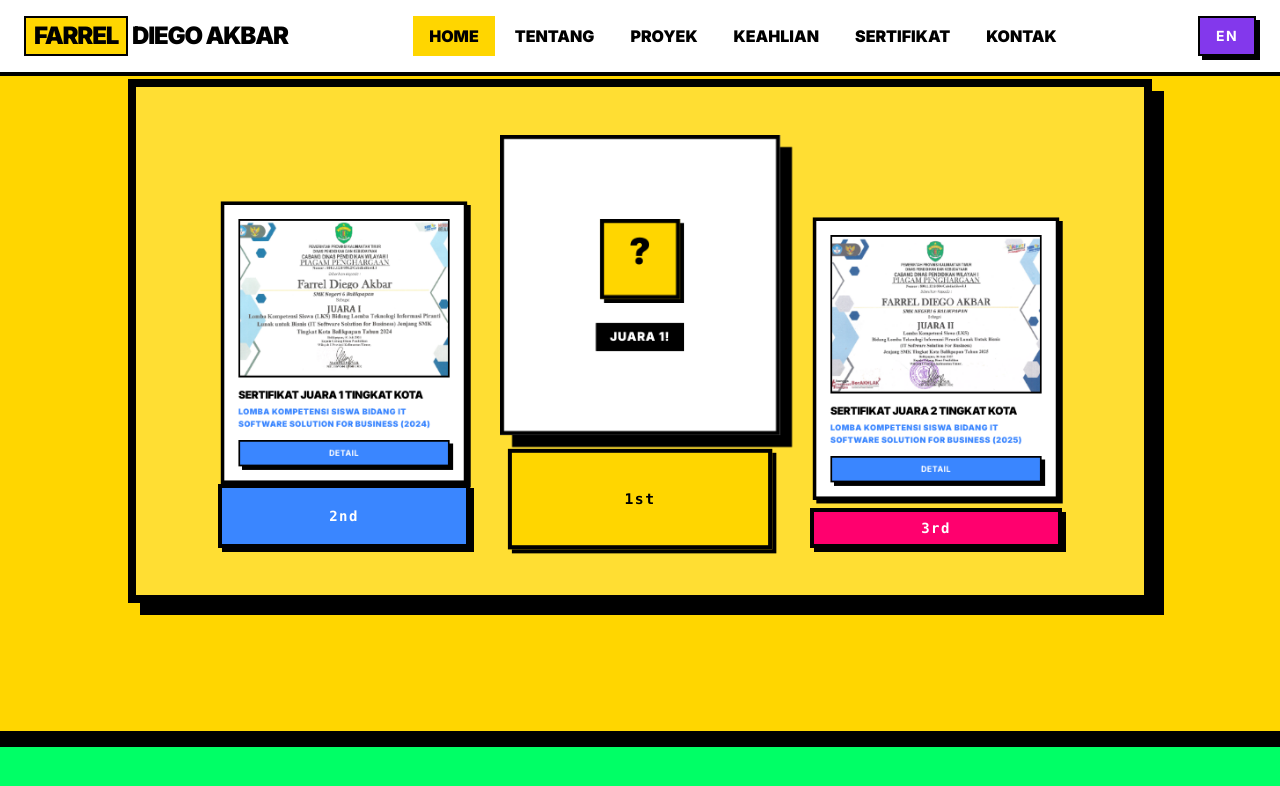
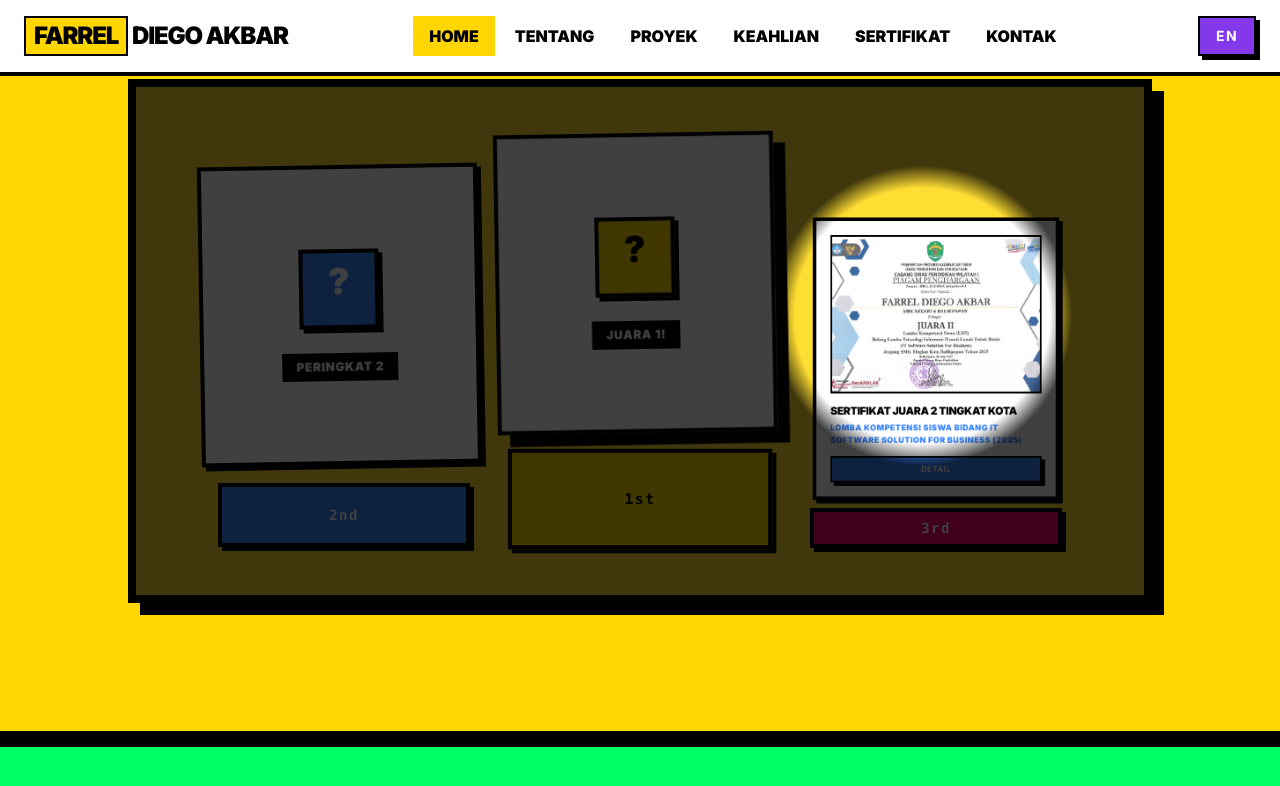
Before and after one commit to farrel-codenoob29/porto-farrel, a Next.js app: page / in a window 1280 px wide. Both pictures are taken after a click on the button "MULAI REVEAL". Shown: the part 3963-4749 px from the top of the page. Built offline with nearby package versions, Linux system fonts and the light colour scheme.

Commit message:
fix: animation kahoot sertifikat

```diff
--- a/app/globals.css
+++ b/app/globals.css
@@ -108,9 +108,16 @@
     90% { transform: translate(-2px, 2px) rotate(-1deg); }
   }
 
+  @keyframes overlay-fade-out {
+    0% { opacity: 1; }
+    60% { opacity: 1; }
+    100% { opacity: 0; pointer-events: none; }
+  }
+
   --animate-shake-soft: shake-soft 0.5s ease-in-out infinite;
   --animate-shake-medium: shake-medium 0.4s ease-in-out infinite;
   --animate-shake-hard: shake-hard 0.3s ease-in-out infinite;
+  --animate-overlay-fade-out: overlay-fade-out 2.5s cubic-bezier(0.25, 1, 0.5, 1) forwards;
 }
 
 body {
--- a/app/page.tsx
+++ b/app/page.tsx
@@ -520,8 +520,8 @@ export default function Home() {
   const [formData, setFormData] = useState({ name: "", email: "", subject: "", message: "" });
   const [isSendingEmail, setIsSendingEmail] = useState(false);
 
-  // Certificates Reveal State
   const [podiumRevealStage, setPodiumRevealStage] = useState<"curtain" | "revealing" | "reveal3" | "reveal2" | "reveal1">("curtain");
+  const [isSpotlightOverlayFaded, setIsSpotlightOverlayFaded] = useState(false);
 
   interface PodiumConfetti {
     id: number;
@@ -543,17 +543,17 @@ export default function Home() {
     const newParticles: PodiumConfetti[] = [];
     for (let i = 0; i < count; i++) {
       const angle = Math.random() * Math.PI * 2;
-      const speed = 1.5 + Math.random() * 4.5;
+      const speed = 1.0 + Math.random() * 3.5;
       newParticles.push({
         id: Math.random() + Date.now() + i,
         x: centerXPercent,
         y: centerYPercent,
-        vx: Math.cos(angle) * speed * 0.7,
-        vy: (Math.sin(angle) * speed - 2.5) * 0.7,
+        vx: Math.cos(angle) * speed * 0.6,
+        vy: (Math.sin(angle) * speed - 2.0) * 0.6, // upward initial force
         color: colors[Math.floor(Math.random() * colors.length)],
-        size: 8 + Math.random() * 12,
+        size: 6 + Math.random() * 10,
         rotate: Math.random() * 360,
-        vRotate: (Math.random() - 0.5) * 15,
+        vRotate: (Math.random() - 0.5) * 8,
         isRound: Math.random() > 0.4,
         opacity: 1.0,
       });
@@ -563,22 +563,29 @@ export default function Home() {
 
   const startPodiumReveal = () => {
     setPodiumConfetti([]);
+    setIsSpotlightOverlayFaded(false);
     setPodiumRevealStage("revealing");
 
     setTimeout(() => {
       setPodiumRevealStage("reveal3");
-    }, 900);
+    }, 1800);
 
     setTimeout(() => {
       setPodiumRevealStage("reveal2");
-    }, 2200);
+    }, 3600);
 
     setTimeout(() => {
       setPodiumRevealStage("reveal1");
-      spawnConfetti(50, 45, 120);
-      setTimeout(() => spawnConfetti(25, 60, 40), 300);
-      setTimeout(() => spawnConfetti(75, 60, 40), 600);
-    }, 3600);
+      // Spawn massive confetti centered at 1st place
+      spawnConfetti(50, 45, 260);
+      // Staggered side bursts for extra grandeur
+      setTimeout(() => spawnConfetti(25, 60, 80), 300);
+      setTimeout(() => spawnConfetti(75, 60, 80), 600);
+    }, 5600);
+
+    setTimeout(() => {
+      setIsSpotlightOverlayFaded(true);
+    }, 7600);
   };
 
   useEffect(() => {
@@ -587,18 +594,23 @@ export default function Home() {
     const updateConfetti = () => {
       setPodiumConfetti(prev => {
         const updated = prev.map(p => {
-          const nextVy = p.vy + 0.08;
-          const nextVx = p.vx * 0.98;
+          // Slow float physics: lower gravity (0.025) and higher drag/air resistance (0.95)
+          const nextVy = p.vy * 0.95 + 0.025;
+          const nextVx = p.vx * 0.95;
+
+          // Realistic swaying/fluttering back and forth using a sine wave
+          const sway = Math.sin((p.id % 50) + (p.y * 0.15)) * 0.12;
+
           return {
             ...p,
-            x: p.x + nextVx,
+            x: p.x + nextVx + sway,
             y: p.y + nextVy,
             vx: nextVx,
             vy: nextVy,
             rotate: p.rotate + p.vRotate,
-            opacity: p.opacity - 0.012,
+            opacity: p.opacity - 0.005, // Slower decay rate (lasts ~3-4 seconds)
           };
-        }).filter(p => p.opacity > 0 && p.y < 120 && p.x > -10 && p.x < 110);
+        }).filter(p => p.opacity > 0 && p.y < 120 && p.x > -20 && p.x < 120);
 
         if (updated.length > 0) {
           animFrame = requestAnimationFrame(updateConfetti);
@@ -3319,6 +3331,53 @@ export default function Home() {
               />
             ))}
 
+            {/* Dynamic Circular Spotlight Follow Darkness Overlay */}
+            {(() => {
+              const isMobileSpotlight = windowWidth < 768;
+              let circularSpotlightX = "50%";
+              let circularSpotlightY = "50%";
+              if (isMobileSpotlight) {
+                if (podiumRevealStage === "reveal3" || podiumRevealStage === "revealing") {
+                  circularSpotlightX = "50%";
+                  circularSpotlightY = "76%";
+                } else if (podiumRevealStage === "reveal2") {
+                  circularSpotlightX = "50%";
+                  circularSpotlightY = "20%";
+                } else if (podiumRevealStage === "reveal1") {
+                  circularSpotlightX = "50%";
+                  circularSpotlightY = "47%";
+                }
+              } else {
+                if (podiumRevealStage === "reveal3" || podiumRevealStage === "revealing") {
+                  circularSpotlightX = "78%";
+                  circularSpotlightY = "45%";
+                } else if (podiumRevealStage === "reveal2") {
+                  circularSpotlightX = "22%";
+                  circularSpotlightY = "42%";
+                } else if (podiumRevealStage === "reveal1") {
+                  circularSpotlightX = "50%";
+                  circularSpotlightY = "32%";
+                }
+              }
+              let spotlightRadius = isMobileSpotlight ? "110px" : "150px";
+              if (podiumRevealStage === "reveal1") {
+                spotlightRadius = isMobileSpotlight ? "140px" : "210px";
+              }
+              const showCircularSpotlight = podiumRevealStage === "revealing" || podiumRevealStage === "reveal3" || podiumRevealStage === "reveal2" || podiumRevealStage === "reveal1";
+
+              return showCircularSpotlight ? (
+                <div
+                  className={`absolute inset-0 z-20 pointer-events-none ${
+                    isSpotlightOverlayFaded ? "opacity-0" : "opacity-100"
+                  }`}
+                  style={{
+                    background: `radial-gradient(circle ${spotlightRadius} at ${circularSpotlightX} ${circularSpotlightY}, transparent 0%, transparent 85%, rgba(0, 0, 0, 0.75) 100%)`,
+                    transition: "background 700ms ease-in-out, opacity 1000ms ease-in-out",
+                  }}
+                />
+              ) : null;
+            })()}
+
             {/* Spotlight Beam for 1st Place */}
             {podiumRevealStage === "reveal1" && (
               <div
@@ -3335,7 +3394,7 @@ export default function Home() {
               <div className="absolute inset-0 z-30 flex items-center justify-center overflow-hidden bg-black/40">
                 {/* Left Curtain */}
                 <div
-                  className="absolute top-0 left-0 bottom-0 w-1/2 bg-neo-purple border-r-4 border-black transition-transform duration-1000 ease-in-out flex flex-col justify-between p-8"
+                  className="absolute top-0 left-0 bottom-0 w-1/2 bg-neo-purple border-r-4 border-black transition-transform duration-1500 ease-in-out flex flex-col justify-between p-8"
                   style={{
                     transform: podiumRevealStage === "revealing" ? "translateX(-100%)" : "translateX(0)"
                   }}
@@ -3346,7 +3405,7 @@ export default function Home() {
 
                 {/* Right Curtain */}
                 <div
-                  className="absolute top-0 right-0 bottom-0 w-1/2 bg-neo-pink border-l-4 border-black transition-transform duration-1000 ease-in-out flex flex-col justify-between p-8"
+                  className="absolute top-0 right-0 bottom-0 w-1/2 bg-neo-pink border-l-4 border-black transition-transform duration-1500 ease-in-out flex flex-col justify-between p-8"
                   style={{
                     transform: podiumRevealStage === "revealing" ? "translateX(100%)" : "translateX(0)"
                   }}
@@ -3525,7 +3584,10 @@ export default function Home() {
             {podiumRevealStage === "reveal1" && (
               <div className="flex justify-center mt-12 w-full z-20 relative animate-fade-in">
                 <button
-                  onClick={() => setPodiumRevealStage("curtain")}
+                  onClick={() => {
+                    setPodiumRevealStage("curtain");
+                    setIsSpotlightOverlayFaded(false);
+                  }}
                   className="neo-btn px-6 py-2.5 bg-neo-pink text-white font-black uppercase text-xs sm:text-sm tracking-widest flex items-center gap-2 hover:bg-neo-pink/90"
                 >
                   <i className="fas fa-redo"></i> {lang === "id" ? "REVEAL ULANG" : "REPLAY REVEAL"}
```
